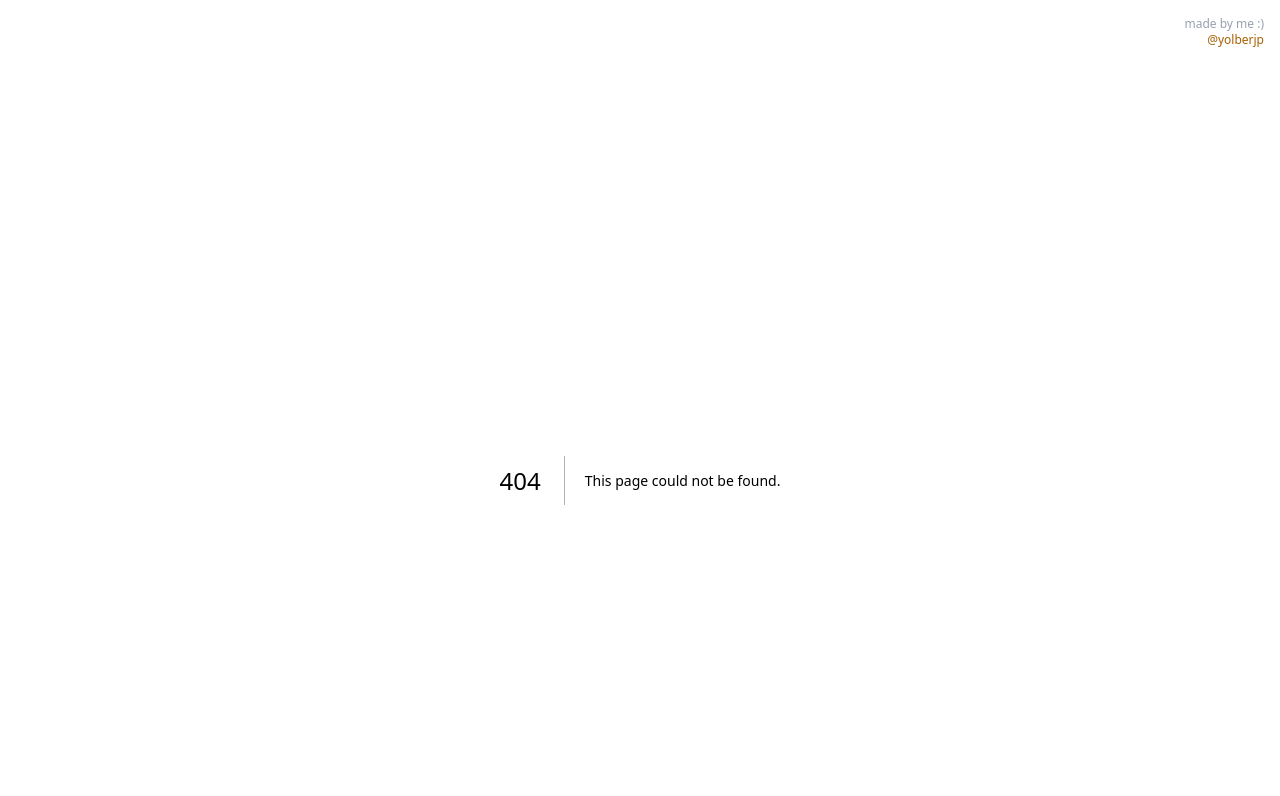
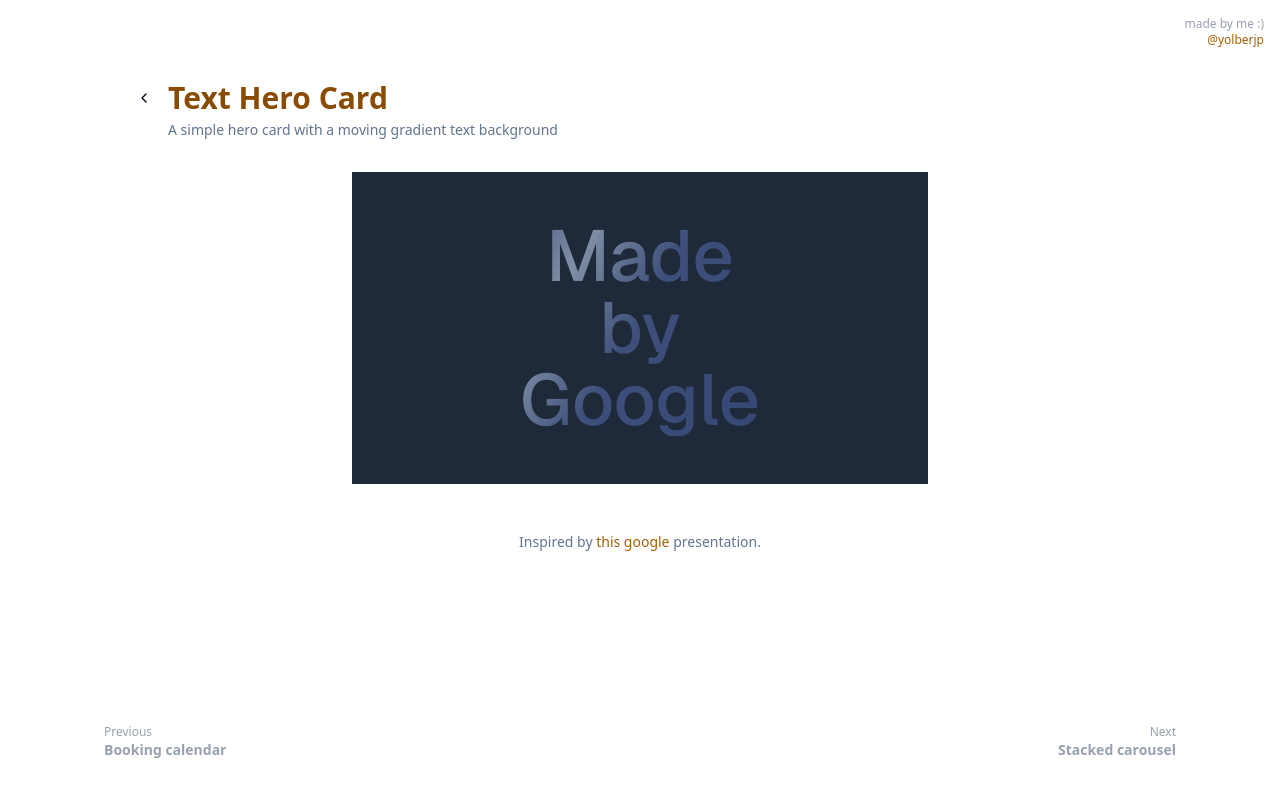
Before and after one commit to yolberjp/playground, a Next.js app: page /text-hero-card in a window 1280 px wide. Before the commit this address had no page. Shown: the top 796 px of the page. Built offline with nearby package versions, Linux system fonts and the light colour scheme.

Commit message:
feat: Add Text Hero Card page with gradient background and credits section

```diff
--- a/app/__shared/data/links.tsx
+++ b/app/__shared/data/links.tsx
@@ -1,6 +1,11 @@
 import { CalendarIcon, GalleryVerticalEndIcon, ImageIcon, LayoutGridIcon, RectangleHorizontalIcon, SearchIcon } from "lucide-react";
 
 export const links = [
+    {
+      href: "/text-hero-card",
+      label: "Text hero card",
+      icon: <RectangleHorizontalIcon />,
+    },
     {
       href: "/stacked-carousel",
       label: "Stacked carousel",
--- a/app/stacked-carousel/page.tsx
+++ b/app/stacked-carousel/page.tsx
@@ -2,8 +2,7 @@
 import { FacebookIcon, InstagramIcon, SnapchatIcon, TelegramIcon, ThreadsIcon, TikTokIcon, WhatsappIcon, XIcon } from "./components/AppIcons";
 import StackedCarousel from "./components/stacked-carousel";
 
-export default function StackedCarouselPage() {
-  const items = [
+const ITEMS = [
   <InstagramIcon key="instagram" />,
   <XIcon key="x" />,
   <WhatsappIcon key="whatsapp" />,
@@ -12,8 +11,10 @@
   <ThreadsIcon key="threads" />,
   <FacebookIcon key="facebook" />,
   <TelegramIcon key="telegram" />
+]
 
-  ]
+export default function StackedCarouselPage() {
+
   return (
     <Section
           title="Stacked Carousel"
@@ -21,7 +22,7 @@
           credits={<Credits />}
         >
       <div className="flex flex-col items-center gap-8">
-        <StackedCarousel items={items} iddleDuration={1.4}/>
+        <StackedCarousel items={ITEMS} iddleDuration={1.4}/>
         <h2 className="text-5xl md:text-6xl text-center font-semibold font-sans max-w-2xl">Stay in touch anytime<span className="text-muted-foreground/50">,</span> <br /> from anywhere<span className="text-muted-foreground/50">.</span></h2>
       </div>
     </Section>
--- /dev/null
+++ b/app/text-hero-card/page.tsx
@@ -0,0 +1,40 @@
+import Section from "@/components/section/section";
+import "./styles.css";
+
+export default function TextHeroCardPage(){
+
+    return (
+        <Section
+            title="Text Hero Card"
+            subtitle="A simple hero card with a moving gradient text background"
+            credits={<Credits />}
+        >
+        <div className="flex flex-col items-center justify-center w-xl bg-gray-800 rounded-[62] p-12">
+            <div className="moving-gradient font-sans font-medium text-7xl text-center whitespace-pre-line bg-clip-text text-transparent flex flex-col items-center">
+              <span className="block">Made</span>
+              <span className="block">by</span>
+              <span className="block">Google</span>
+            </div>
+        </div>
+        </Section>
+    )
+
+}
+
+function Credits() {
+  return (
+    <div className="flex flex-col items-center gap-1">
+      <p className="text-muted-foreground text-sm">
+        Inspired by {" "}
+        <a
+          href="https://www.youtube.com/watch?v=JXCXTQIIvM0"
+          target="_blank"
+          rel="noopener noreferrer"
+          className="text-yellow-700 hover:text-yellow-800"
+        >
+            this google
+        </a> presentation.
+      </p>
+    </div>
+  );
+}
--- /dev/null
+++ b/app/text-hero-card/styles.css
@@ -0,0 +1,9 @@
+@keyframes gradient-x {
+  0%,100% { background-position: 0% 50%; }
+  50%     { background-position: 100% 50%; }
+}
+.moving-gradient {
+  background-image: linear-gradient(120deg, #2c3e6b 0%, #3e4f7b 40%, #808fa4 50%, #3e4f7b 60%, #2c3e6b 100%);
+  background-size: 300% 200%;
+  animation: gradient-x 8s ease-in-out infinite;
+}
```
Lines whose indentation alone changed are shown as unchanged.
